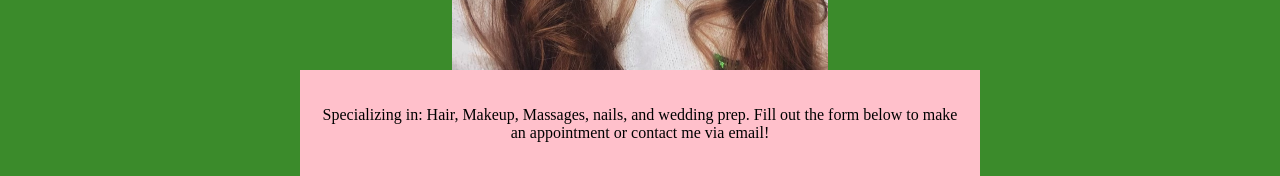
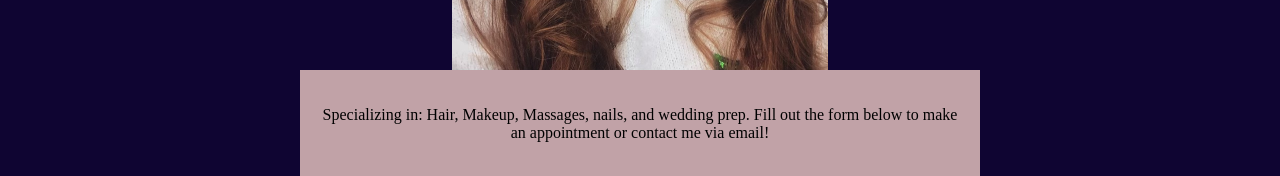
Before and after one commit to mmarconi117/Ilkiv-Makeup, a React (Vite) app: page / in a window 1280 px wide. Shown: the part 1300-1476 px from the top of the page. Built offline with nearby package versions, Linux system fonts and the light colour scheme.

Commit message:
footer size done

```diff
--- a/src/App.css
+++ b/src/App.css
@@ -63,7 +63,7 @@ body, html {
 }
 
 .center-container {
-  background-color: rgb(59, 139, 43);
+  background-color: rgb(15, 5, 50);
   display: flex;
   flex-direction: column;
   align-items: center;
@@ -86,7 +86,7 @@ body, html {
   padding: 20px; /* Add padding for spacing and style */
   background-color: white; /* Background color for the box */
   text-align: center; /* Center the text within the box */
-  background-color: pink;
+  background-color: rgb(193, 162, 167);
 }
 
 /* App.css */
--- a/src/App.jsx
+++ b/src/App.jsx
@@ -2,6 +2,7 @@ import React, { useState, useEffect } from 'react';
 import { useSelector, useDispatch } from 'react-redux';
 import Header from './components/Header';
 import Form from './components/Form';
+import Footer from './components/Footer'
 import fielddressImage from './images/fielddress.jpg';
 import gypImage from './images/gyp.jpg';
 import inna from './images/inna.jpg';
@@ -95,6 +96,10 @@ function App() {
           </div>
         </div>
       )}
+
+      <div className='footer'>
+        <Footer />
+      </div>
     </>
   );
 }
--- /dev/null
+++ b/src/components/Footer.jsx
@@ -0,0 +1,12 @@
+import React from 'react';
+import './styles/styles.css';
+
+function Footer() {
+    return (
+        <footer className="bg-green-900 text-white py-20 mt-0 overflow-x-hidden">
+            {/* You can add content here */}
+        </footer>
+    );
+}
+
+export default Footer;
```
